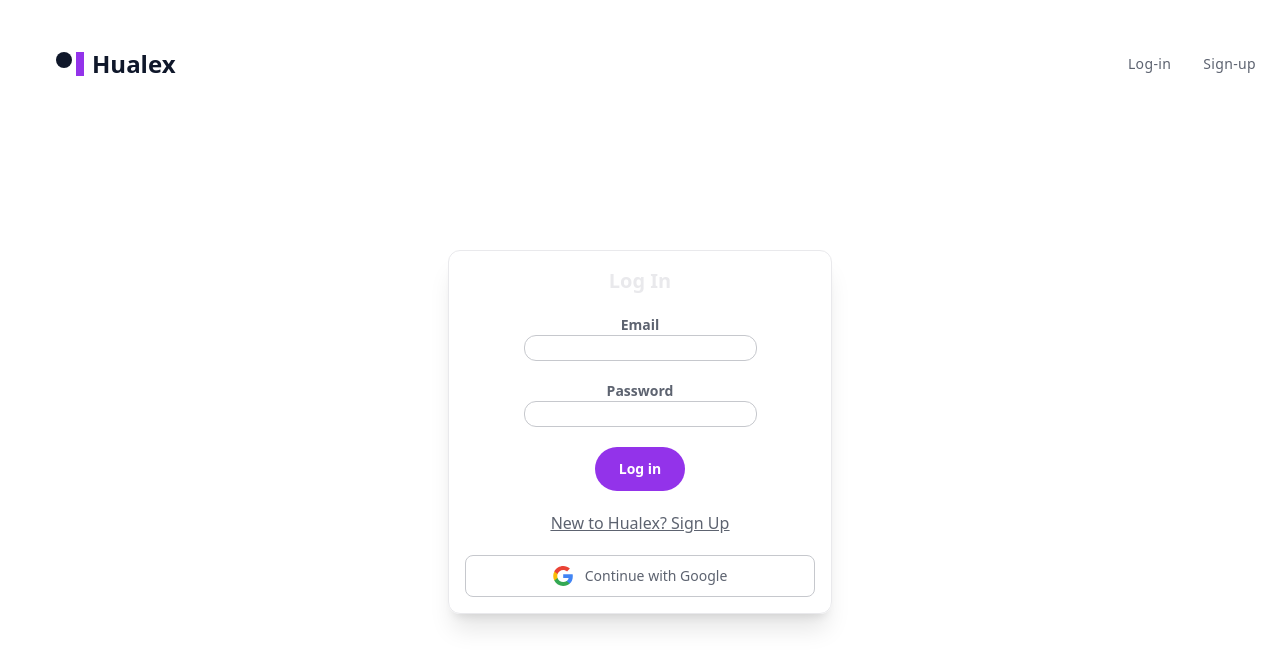
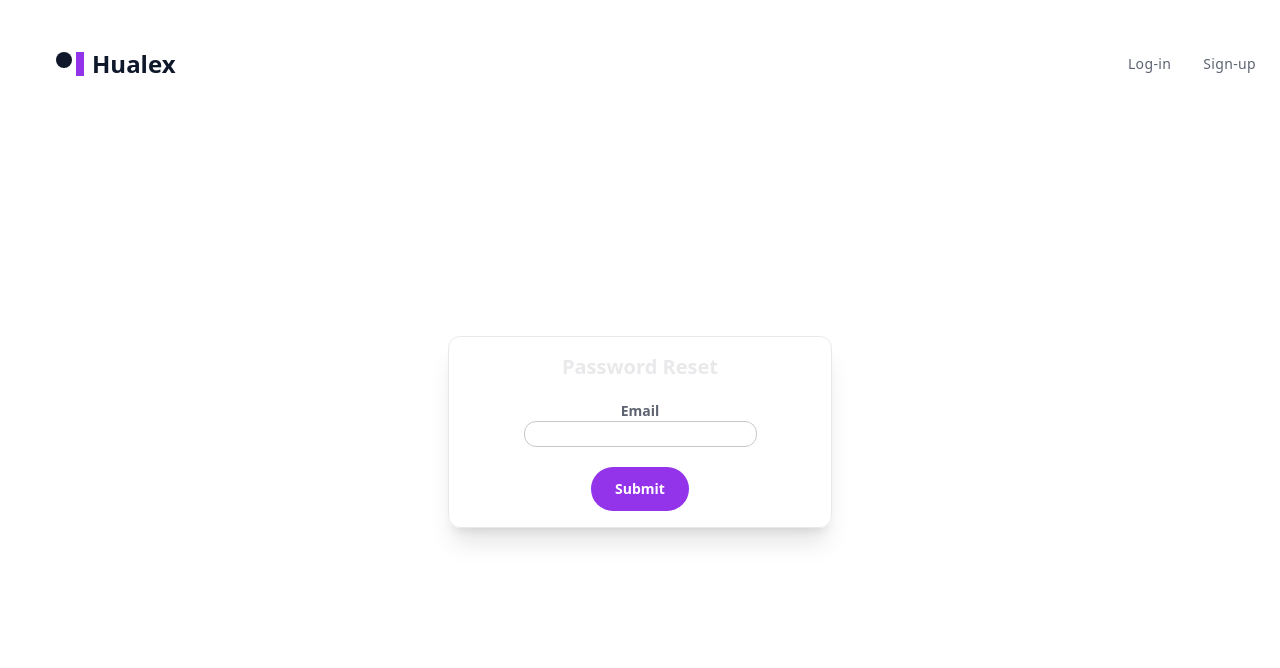
Before and after one commit to allim132/hualex, a React (Vite) app in the folder get-started/: page /reset in a window 1280 px wide. Shown: the top 668 px of the page. Built offline with nearby package versions, Linux system fonts and the light colour scheme; no server answers.

Commit message:
<chore>: class -> classname and other misc. details

```diff
--- a/get-started/src/App.jsx
+++ b/get-started/src/App.jsx
@@ -1,5 +1,6 @@
 import LogInForm from './components/authentication/login/LogInForm'
 import SignUpForm from './components/authentication/signup/SignUpForm'
+import PasswordResetForm from './components/authentication/password-reset/PasswordResetForm'
 
 import Header from './components/header'
 import Home from './components/home/index'
@@ -19,6 +20,7 @@ function App() {
           <Route path="/login" element={<LogInForm />} />
           <Route path="/signup" element={<SignUpForm />} />
           <Route path="/home" element={<Home />} />
+          <Route path="/reset" element={<PasswordResetForm />} />
           <Route path="*" element={<LogInForm />} />
         </Routes>
       </BrowserRouter>
--- a/get-started/src/components/authentication/login/LogInForm.jsx
+++ b/get-started/src/components/authentication/login/LogInForm.jsx
@@ -13,15 +13,21 @@ export default function LogInForm() {
   const [email, setEmail] = useState('')
   const [password, setPassword] = useState('')
   const [isSigningIn, setIsSigningIn] = useState(false)
-  const [errorMessage, setErrorMessage] = useState('')
+  const [errorInvalidCredentials, setErrorInvalidCredentials] = useState(false)
 
   const handleSubmit = async (e) => {
     e.preventDefault()
+
     if (!isSigningIn) {
       setIsSigningIn(true)
-      await doSignInWithEmailAndPassword(email, password)
-      // doSendEmailVerification()
-      // setIsSigningIn(false)
+      try {
+        await doSignInWithEmailAndPassword(email, password)
+      } catch (err) {
+        errorInvalidCredentials(true)
+      } finally {
+        doSendEmailVerification()
+        setIsSigningIn(false)
+      }
     }
   }
 
@@ -81,7 +87,15 @@ export default function LogInForm() {
                 </span>
               </button>
             </div>
-            {errorMessage && <p>{errorMessage}</p>}
+            {errorInvalidCredentials && (
+              <p>
+                Error: Invalid user credentails. Please check your email and
+                password.
+              </p>
+            )}
+            <div className="toggle-button underline" type="password-reset">
+              <Link to="/reset">Forgot your password?</Link>
+            </div>
             <div className="toggle-button underline" type="signup">
               <Link to="/signup">New to Hualex? Sign Up</Link>
             </div>
--- /dev/null
+++ b/get-started/src/components/authentication/password-reset/PasswordResetForm.jsx
@@ -0,0 +1,71 @@
+import { useAuth } from '../../../contexts/authContext'
+import { useState } from 'react'
+import { Navigate } from 'react-router-dom'
+import { doPasswordReset } from '../../../firebase/auth'
+
+export default function PasswordResetForm() {
+  const { userLoggedIn } = useAuth()
+  const [email, setEmail] = useState('')
+  const [submitted, setSubmitted] = useState(false)
+
+  const handleSubmit = (e) => {
+    e.preventDefault()
+
+    setSubmitted(true)
+
+    doPasswordReset(email)
+  }
+
+  return (
+    <div className="container flex justify-center max-w-7xl mx-auto px-6 md:px-12 xl:px-6">
+      {userLoggedIn && <Navigate to="/home" />}
+
+      <div className="w-full h-screen flex self-center place-content-center place-items-center">
+        <div className="w-96 space-y-5 p-4 shadow-xl border border-gray-100 text-gray-600 dark:border-gray-700 rounded-xl dark:bg-gray-800 dark:text-gray-100">
+          <div className="text-center">
+            <h2 className="text-gray-100 text-xl font-semibold sm:text-2x1">
+              Password Reset
+            </h2>
+          </div>
+
+          <form onSubmit={handleSubmit} className="space-y-5">
+            <div className="form-group">
+              <label className="text-sm font-bold block">Email</label>
+              <input
+                className="border rounded-xl dark:bg-gray-700 dark:text-gray-100 text-center"
+                type="text"
+                id="username"
+                required
+                value={email}
+                onChange={(e) => setEmail(e.target.value)}
+              />
+            </div>
+
+            {submitted ? (
+              <div className="text-red-500">
+                <p>Email sent.</p>
+                <p
+                  className="underline toggle-button"
+                  onClick={() => setSubmitted(false)}
+                >
+                  Didn't get the email? Click here to try again.
+                </p>
+              </div>
+            ) : (
+              <div className="mt-16 flex flex-wrap justify-center gap-y-4 gap-x-6">
+                <button
+                  className="relative flex h-11 w-full items-center justify-center px-6 before:absolute before:inset-0 before:rounded-full before:bg-primary before:transition before:duration-300 hover:before:scale-105 active:duration-75 active:before:scale-95 sm:w-max"
+                  type="submit"
+                >
+                  <span className="relative text-sm font-semibold text-white">
+                    Submit
+                  </span>
+                </button>
+              </div>
+            )}
+          </form>
+        </div>
+      </div>
+    </div>
+  )
+}
--- a/get-started/src/components/authentication/signup/SignUpErrorMessages.jsx
+++ b/get-started/src/components/authentication/signup/SignUpErrorMessages.jsx
@@ -1,19 +1,19 @@
 export const emptyFieldsErrorMessage = () => {
-  return <p class="error">Please fill in all fields before submitting</p>
+  return <p className="error">Please fill in all fields before submitting</p>
 }
 
 export const invalidEmailErrorMessage = () => {
-  return <p class="error">Please enter a valid email address</p>
+  return <p className="error">Please enter a valid email address</p>
 }
 
 export const passwordsDoNotMatchErrorMessage = () => {
-  return <p class="error">Passwords do not match</p>
+  return <p className="error">Passwords do not match</p>
 }
 
 export const emailUsedErrorMessage = () => {
-  return <p class="error">Email already in use</p>
+  return <p className="error">Email already in use</p>
 }
 
 export const passwordLengthErrorMessage = () => {
-  return <p class="error">Password must be at least 6 characters</p>
+  return <p className="error">Password must be at least 6 characters</p>
 }
--- a/get-started/src/components/home/index.jsx
+++ b/get-started/src/components/home/index.jsx
@@ -8,9 +8,17 @@ const Home = () => {
   }
 
   return (
-    <div className="text-2x1 font-bold pt-14">
-      <h1>Home</h1>
-      <p>Welcome {currentUser.email}</p>
+    <div className="container flex justify-center max-w-7xl mx-auto px-6 md:px-12 xl:px-6">
+      <div className="w-full h-screen flex self-center place-content-center place-items-center">
+        <div className="w-96 space-y-5 p-4 shadow-xl border border-gray-100 text-gray-600 dark:border-gray-700 rounded-xl dark:bg-gray-800 dark:text-gray-100">
+          <div className="text-center">
+            <h2 className="text-gray-100 text-xl font-semibold sm:text-2x1">
+              Whats next?
+            </h2>
+            <p>Log in and share bank account details</p>
+          </div>
+        </div>
+      </div>
     </div>
   )
 }
--- a/get-started/src/firebase/auth.js
+++ b/get-started/src/firebase/auth.js
@@ -9,21 +9,27 @@ export const doSignInWithEmailAndPassword = async (email, password) => {
   return signInWithEmailAndPassword(auth, email, password)
 }
 
-/*
-export const doPasswordReset = (email) => {
-  return sendPasswordResetEmail(auth, email)
-}
-export const doPasswordChange = (password) => {
-  return updatePassword(auth.currentUser, password)
-}
-
 export const doSendEmailVerification = () => {
   return sendEmailVerification(auth.currentUser, {
    url: `${window.location.origin}/home`
   })
 }
 
+export const doPasswordReset = (email) => {
+  return sendPasswordResetEmail(auth, email)
+}
+/*
+
+export const doPasswordChange = (password) => {
+  return updatePassword(auth.currentUser, password)
+}
+
+
+
 */
+
+
+
 export const doSignInWithGoogle = async () => {
   const provider = new GoogleAuthProvider()
   const result = await signInWithPopup(auth, provider)
```
Also changed, not shown: get-started/src/components/header/index.jsx (+0 -11 lines).
